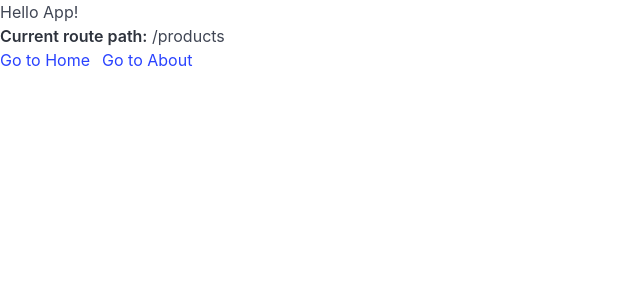
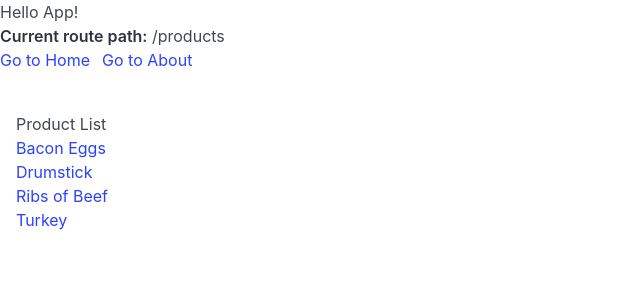
Before and after one commit to ITsLifeOverAll/vue-train-fast-track, a Vue app: page /products in a window 1280 px wide. Shown: the top 300 px of the page, without its empty margins (0-640 px from the left). Built offline with nearby package versions, Linux system fonts and the light colour scheme.

Commit message:
巢狀路由-1

```diff
--- a/src/router/index.js
+++ b/src/router/index.js
@@ -27,11 +27,28 @@ const routes = [
   },
   {
     path: '/products/:id',
+    name: 'product',
     component: () => import('@/views/ProductItemView.vue'),
     props: true,
     meta: {
       title: '產品詳細資訊',
     },
+  },
+  {
+    path: '/products',
+    name: 'productlist',
+    component: () => import('@/views/ProductListView.vue'),
+    meta: {
+      title: '產品列表',
+    },
+    children: [
+      {
+        path: ':id',
+        name: 'productitem',
+        component: () => import('@/views/ProductItemView.vue'),
+        props: true,
+      },
+    ],
   },
 ]
 
--- a/src/views/ProductItemView.vue
+++ b/src/views/ProductItemView.vue
@@ -42,5 +42,4 @@ const productId = Number(props.id)
 
 const product = products.find(product => product.id === productId)
 
-
 </script>
--- /dev/null
+++ b/src/views/ProductListView.vue
@@ -0,0 +1,23 @@
+<template>
+    <div class="columns">
+        <div class="column is-one-quarter m-4">
+            <h1>Product List</h1>
+            <ul>
+                <li v-for="product in products" :key="product.id">
+                    <router-link :to="{ name: 'productitem', params: { id: product.id } }">
+                        {{ product.name }}
+                    </router-link>
+                </li>
+            </ul>
+        </div>
+
+        <div class="column">
+            <RouterView />
+        </div>
+    </div>
+</template>
+
+<script setup>
+import products from '@/data/foods.js';
+
+</script>
```
